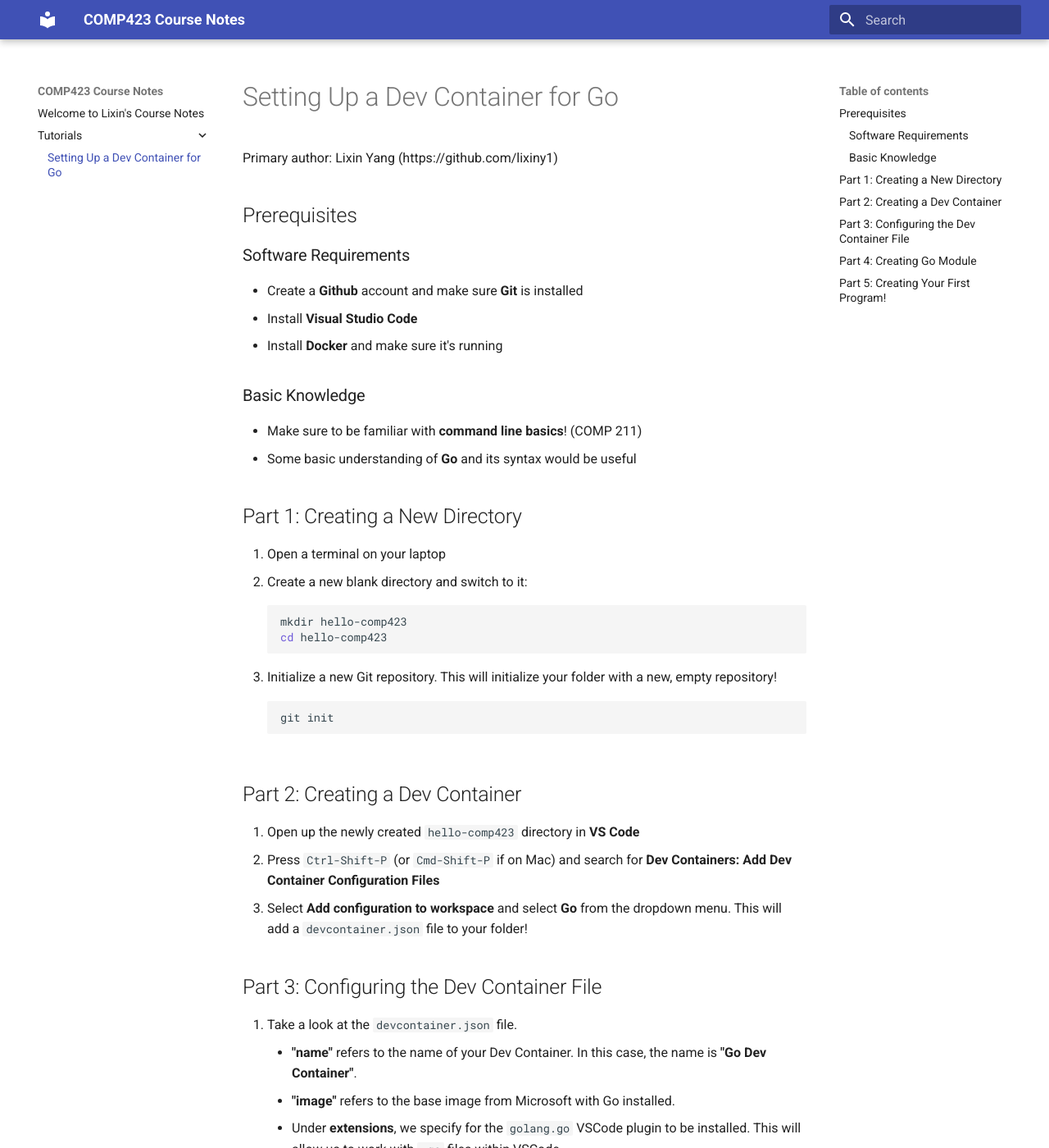
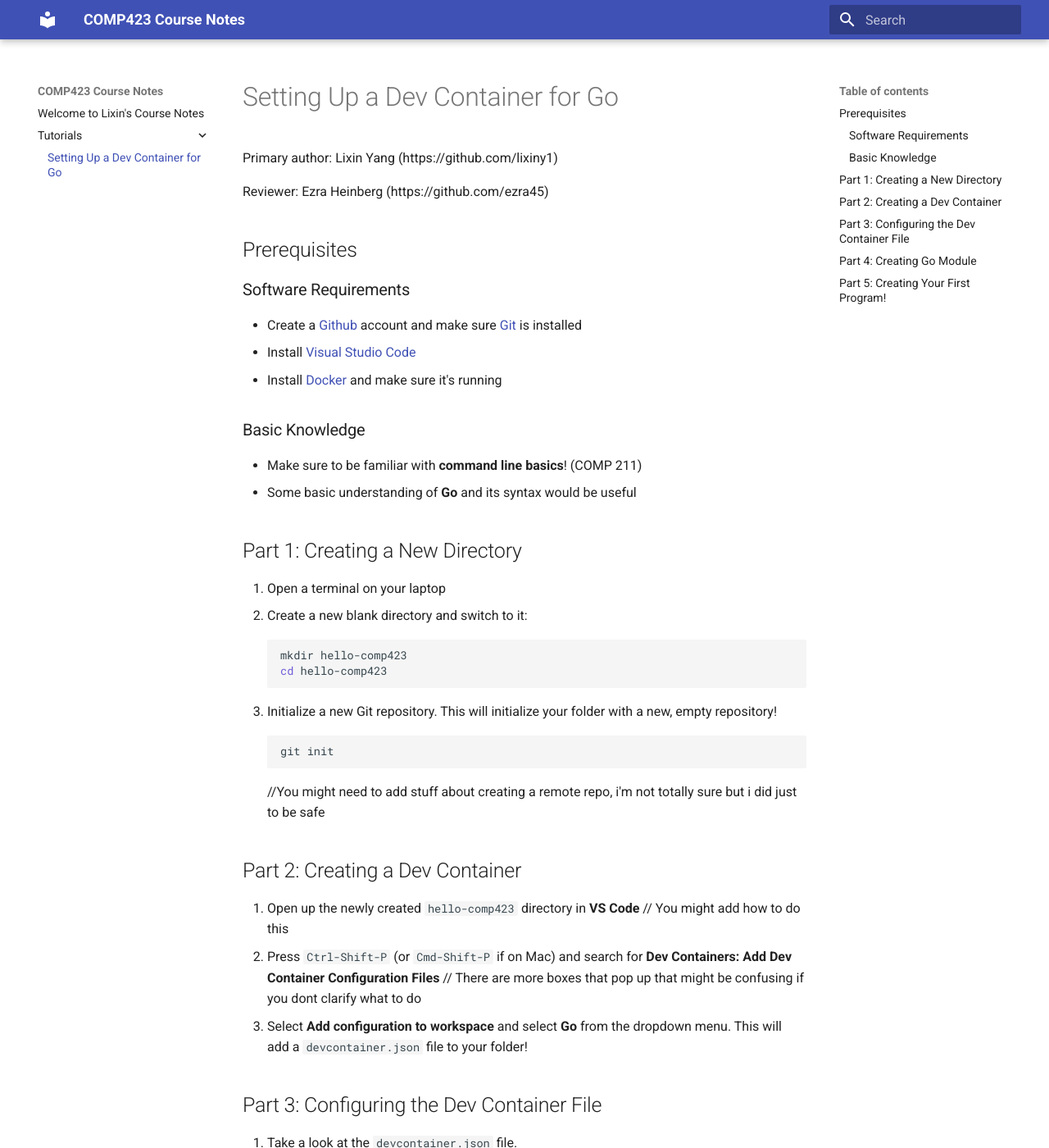
Before and after one commit to lixiny1/comp423-course-notes, an MkDocs documentation site: the page built from docs/tutorials/go-setup.md, in a window 1280 px wide and 1400 px high. Shown: the whole window at 82% size. Built offline with MkDocs 1.6.1 and Material for MkDocs 9.7.7, drawn with Linux system fonts in a browser that asks for light colours; some of the changed text lies outside the part shown.

Commit message:
Made a couple of tutorial edits

````diff
--- a/docs/tutorials/go-setup.md
+++ b/docs/tutorials/go-setup.md
@@ -1,11 +1,13 @@
 # Setting Up a Dev Container for Go
 Primary author: Lixin Yang (https://github.com/lixiny1)
 
+Reviewer: Ezra Heinberg (https://github.com/ezra45)
+
 ## Prerequisites
 ### Software Requirements
-* Create a **Github** account and make sure **Git** is installed
-* Install **Visual Studio Code**
-* Install **Docker** and make sure it's running
+* Create a [Github](https://github.com) account and make sure [Git](https://git-scm.com/downloads) is installed
+* Install [Visual Studio Code](https://code.visualstudio.com/download)
+* Install [Docker](https://www.docker.com/) and make sure it's running
 ### Basic Knowledge
 * Make sure to be familiar with **command line basics**! (COMP 211)
 * Some basic understanding of **Go** and its syntax would be useful
@@ -22,10 +24,14 @@
 ``` bash
 git init
 ```
+//You might need to add stuff about creating a remote repo, i'm not totally sure but i did just to be safe
 
 ## Part 2: Creating a Dev Container
+
 1. Open up the newly created `hello-comp423` directory in **VS Code**
+// You might add how to do this
 2. Press `Ctrl-Shift-P` (or `Cmd-Shift-P` if on Mac) and search for **Dev Containers: Add Dev Container Configuration Files**
+// There are more boxes that pop up that might be confusing if you dont clarify what to do
 3. Select **Add configuration to workspace** and select **Go** from the dropdown menu. This will add a `devcontainer.json` file to your folder!
 
 ## Part 3: Configuring the Dev Container File
@@ -51,6 +57,8 @@
 ```
 !!! note
     Make sure to double check that you are installing the official Go VSCode Plugin! The code above should download the correct version.
+
+// Make sure you mention to reopen in dev container
 
 ## Part 4: Creating Go Module
 1. Open up a terminal in VSCode within the Dev Container and run the following command:
````
